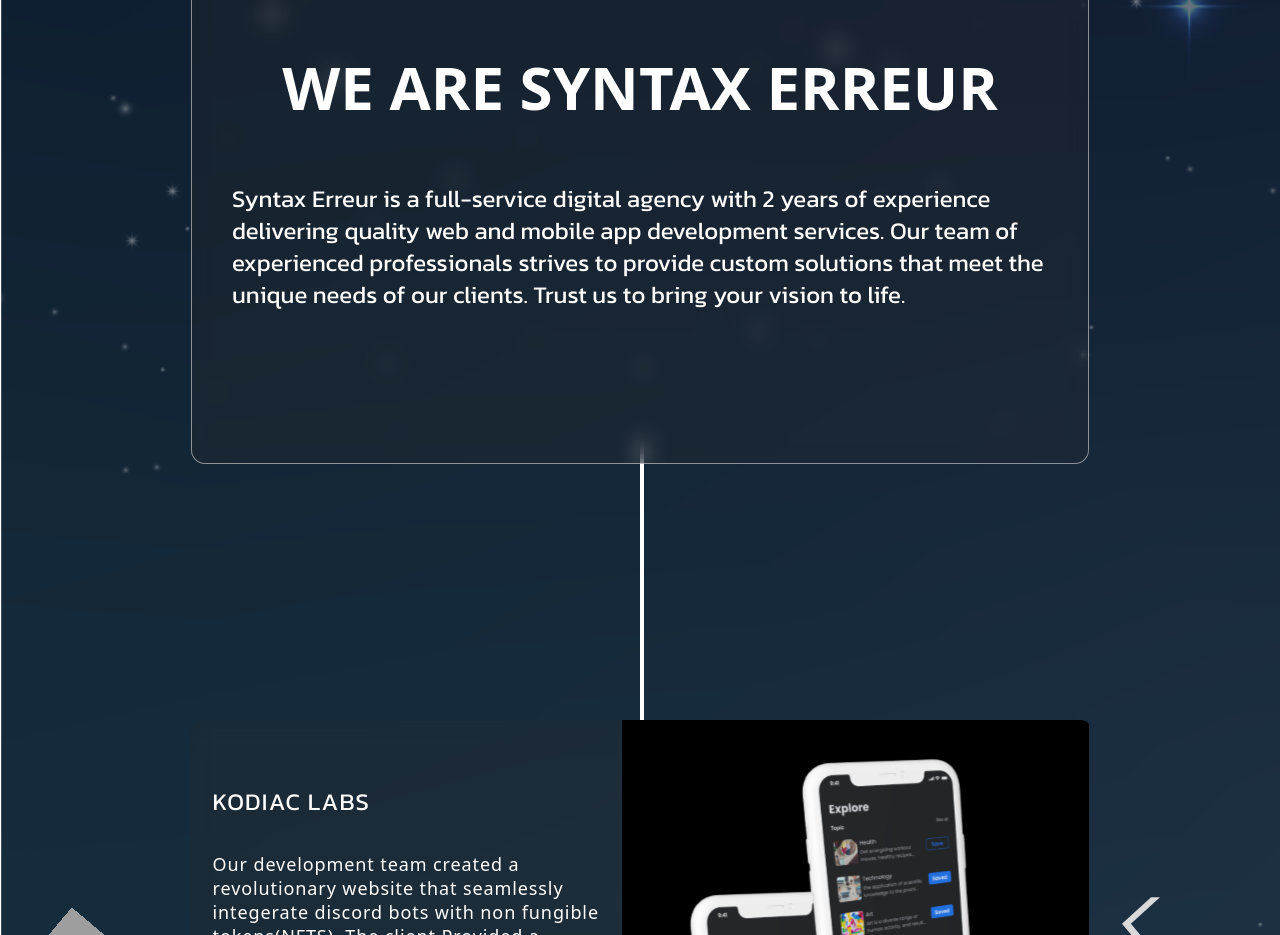
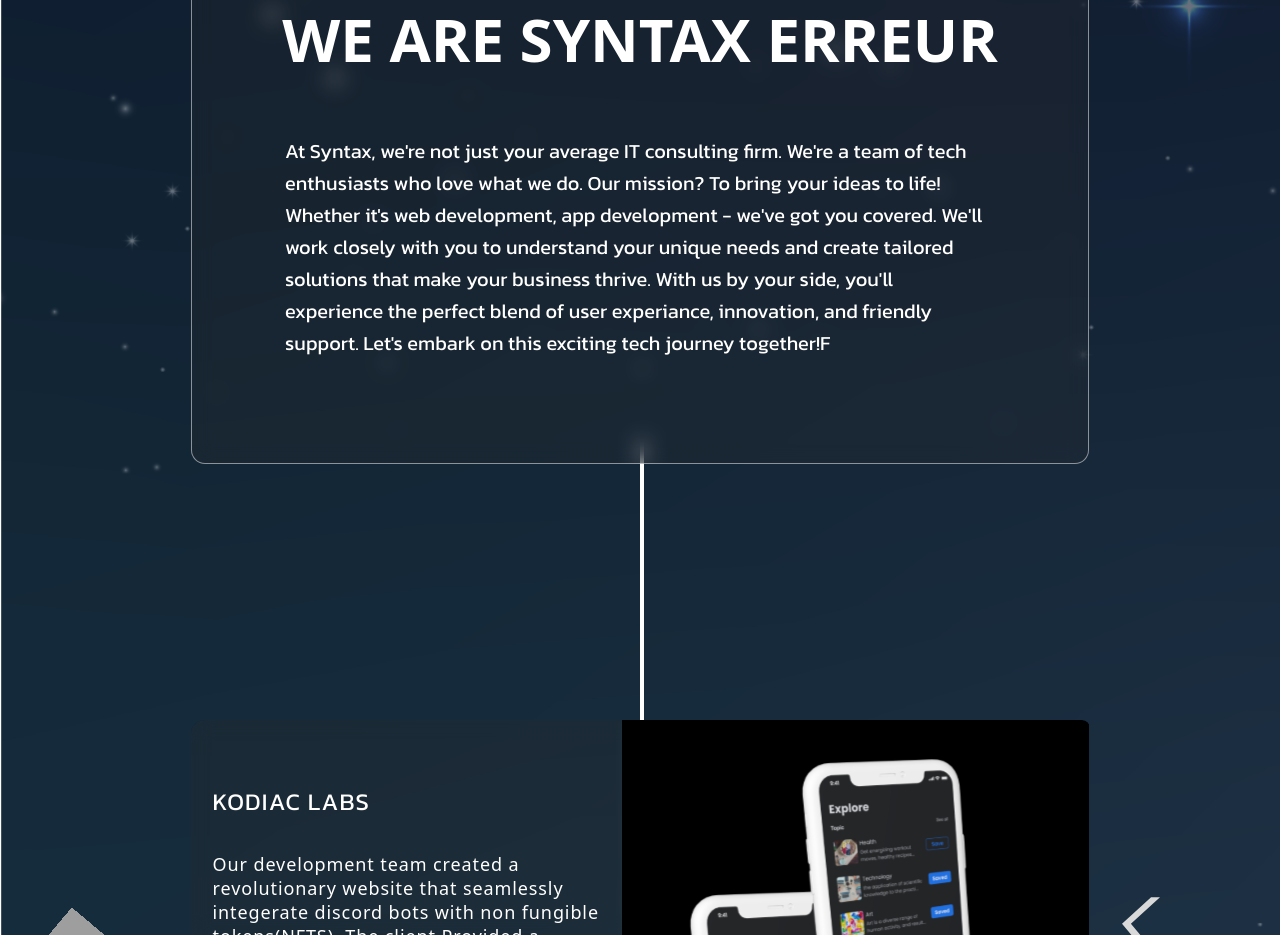
Before and after one commit to tusharverma06/Syntax-OpenSource-Website, a React (Vite) app: page / in a window 1280 px wide. Shown: the part 960-1895 px from the top of the page. Built offline with nearby package versions, Linux system fonts and the light colour scheme; grey boxes are pictures that could not be loaded.

Commit message:
changed informational content

```diff
--- a/src/components/Project/Projectandabout.jsx
+++ b/src/components/Project/Projectandabout.jsx
@@ -19,16 +19,11 @@ const Projectandabout = memo(() => {
   return (
     <div className='relative w-full pt-16 min-h-[60vh] lg:min-h-screen'>
       <div className="w-5/6 sm:w-11/12 max-w-[56.125rem] h-max min-h-[70vh] bg-[rgba(43,43,43,0.26)] border border-[#fff] border-opacity-50 mx-auto rounded-[14px]  backdrop-blur-[10px]  flex flex-col items-center justify-center gap-16 px-4 py-2  sm:py-4 sm:px-10 z-[1] 2xl:max-w-4xl" >
-        <h1 className="text-2xl font-bold text-center transition-all duration-1000 cursor-pointer group sm:text-4xl lg:text-5xl xl:text-6xl">WE ARE SYNTAX ERREUR
+        <h1 className="w-[98%] sm:w-[90%] text-2xl font-bold text-center transition-all duration-1000 cursor-pointer group sm:text-4xl lg:text-5xl xl:text-6xl">WE ARE SYNTAX ERREUR
         <span class="block w-0 group-hover:w-full   transition-all duration-500 h-0.5 navLink"></span>
         </h1>
-        <p className="text-sm font-medium leading-6 text-left sm:text-lg xl:text-2xl xl:leading-8 font-Kanit">
-          Syntax Erreur is a full-service digital agency with 2 years of
-          experience delivering quality web and mobile app development
-          services.
-          Our team of experienced professionals strives to provide custom
-          solutions that meet the unique needs of our clients.
-          Trust us to bring your vision to life.
+        <p className="w-full sm:w-[87%] text-sm font-medium leading-6 text-left sm:text-lg xl:text-xl xl:leading-8 font-Kanit">
+        At Syntax, we're not just your average IT consulting firm. We're a team of tech enthusiasts who love what we do. Our mission? To bring your ideas to life! Whether it's web development, app development - we've got you covered. We'll work closely with you to understand your unique needs and create tailored solutions that make your business thrive. With us by your side, you'll experience the perfect blend of user experiance, innovation, and friendly support. Let's embark on this exciting tech journey together!F
         </p>
       </div>
       {/* white line */}
```
